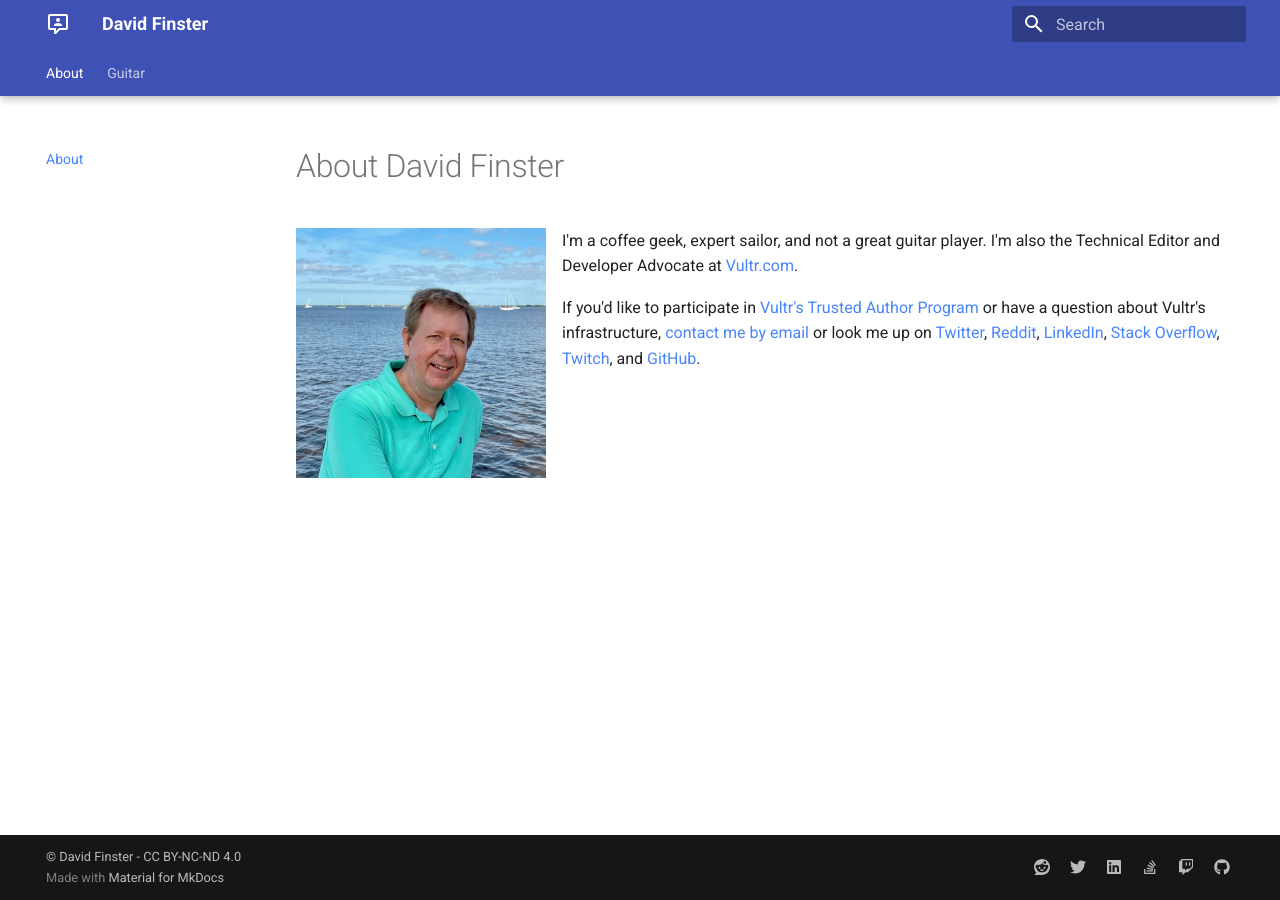
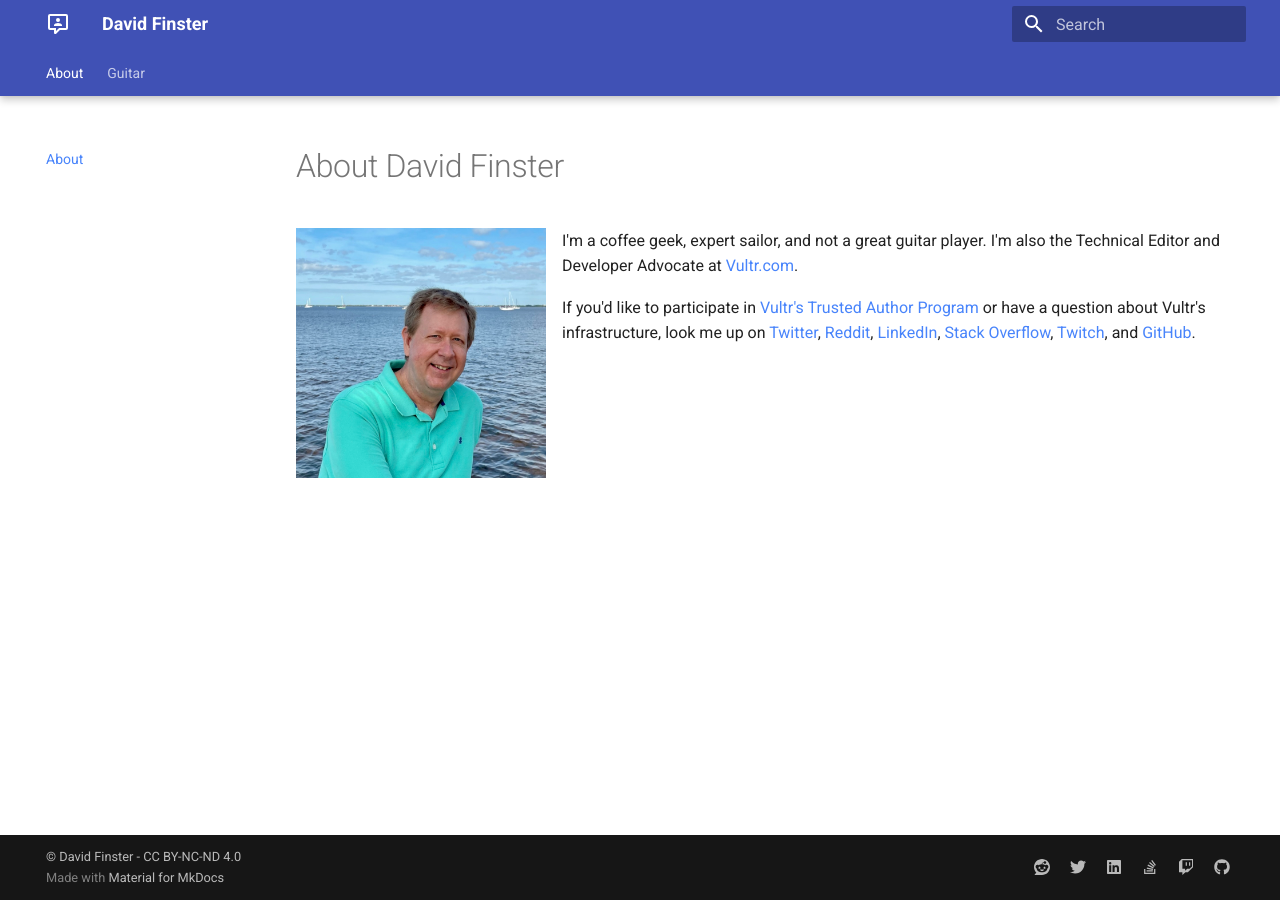
Before and after one commit to dfinr/dfinr.github.io, an MkDocs documentation site: the page built from docs/index.md, in a window 1280 px wide. Built offline with MkDocs 1.6.1 and Material for MkDocs 9.7.7, drawn with Linux system fonts in a browser that asks for light colours.

Commit message:
contact info

```diff
--- a/docs/index.md
+++ b/docs/index.md
@@ -4,4 +4,4 @@
 
 I'm a coffee geek, expert sailor, and not a great guitar player. I'm also the Technical Editor and Developer Advocate at [Vultr.com](https://www.vultr.com).
 
-If you'd like to participate in [Vultr's Trusted Author Program](https://www.vultr.com/docs/trusted-author-program) or have a question about Vultr's infrastructure, [contact me by email](mailto:dfinster@vultr.com) or look me up on [Twitter](https://twitter.com/dfinr), [Reddit](https://www.reddit.com/user/dfinr), [LinkedIn](https://www.linkedin.com/in/dfinr/), [Stack Overflow](https://stackoverflow.com/users/13642710/dfinr?tab=profile), [Twitch](https://www.twitch.tv/dfinr), and [GitHub](https://github.com/dfinr).
+If you'd like to participate in [Vultr's Trusted Author Program](https://www.vultr.com/docs/trusted-author-program) or have a question about Vultr's infrastructure, look me up on [Twitter](https://twitter.com/dfinr), [Reddit](https://www.reddit.com/user/dfinr), [LinkedIn](https://www.linkedin.com/in/dfinr/), [Stack Overflow](https://stackoverflow.com/users/13642710/dfinr?tab=profile), [Twitch](https://www.twitch.tv/dfinr), and [GitHub](https://github.com/dfinr).
```
